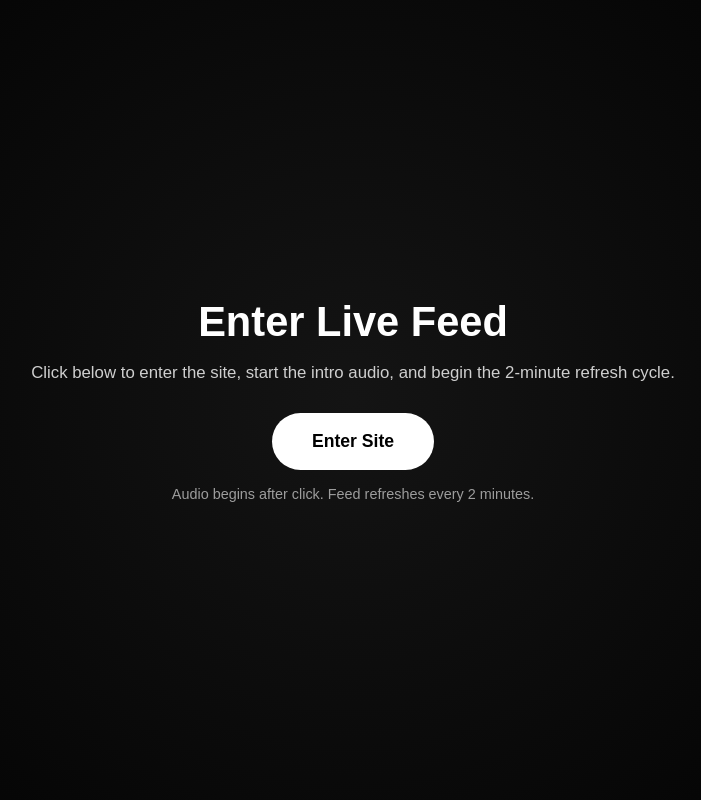
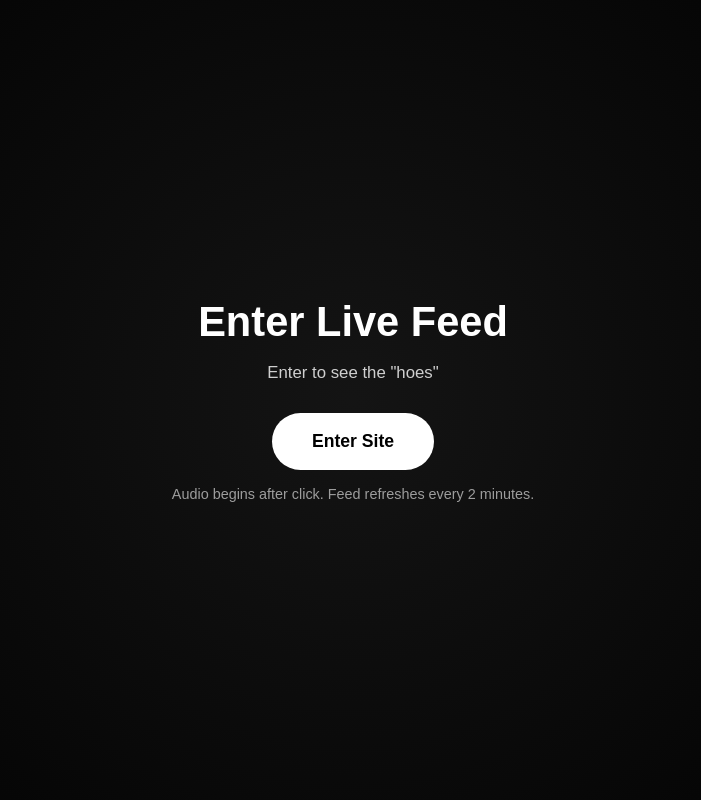
Before and after one commit to davidhuizenga/youtube_filter_app, a Flask app: page / in a window 1280 px wide. Shown: the whole page, without its empty margins (287-988 px from the left). Run offline with Flask 3, Linux system fonts and the light colour scheme; data that the repository does not hold is empty.

Commit message:
Update site

```diff
--- a/templates/index.html
+++ b/templates/index.html
@@ -173,7 +173,7 @@
         <div class="introBox">
             <div class="introTitle">Enter Live Feed</div>
             <div class="introSubtitle">
-                Click below to enter the site, start the intro audio, and begin the 2-minute refresh cycle.
+                Enter to see the "hoes"
             </div>
             <button id="enterBtn">Enter Site</button>
             <div class="smallNote">Audio begins after click. Feed refreshes every 2 minutes.</div>
```
